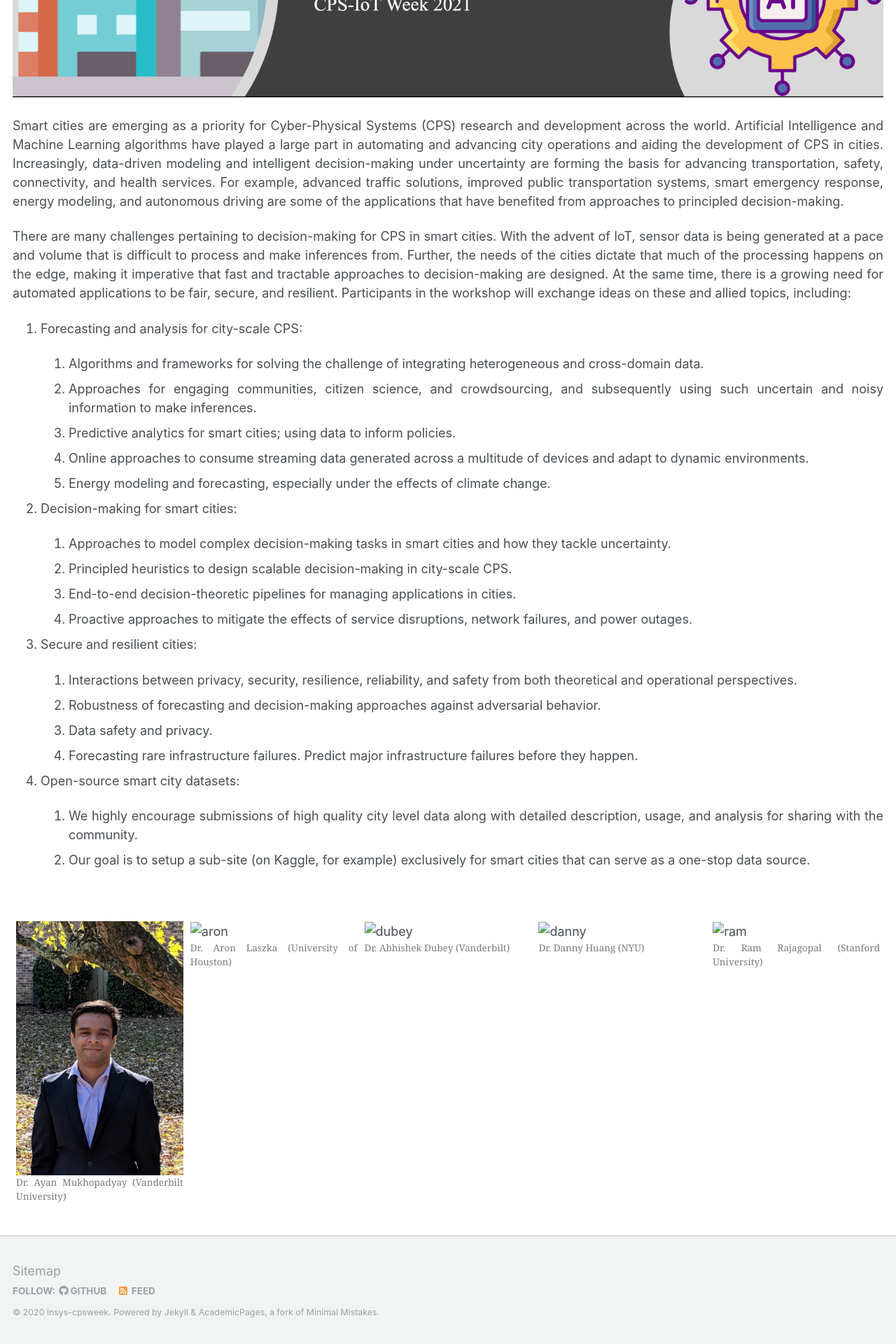
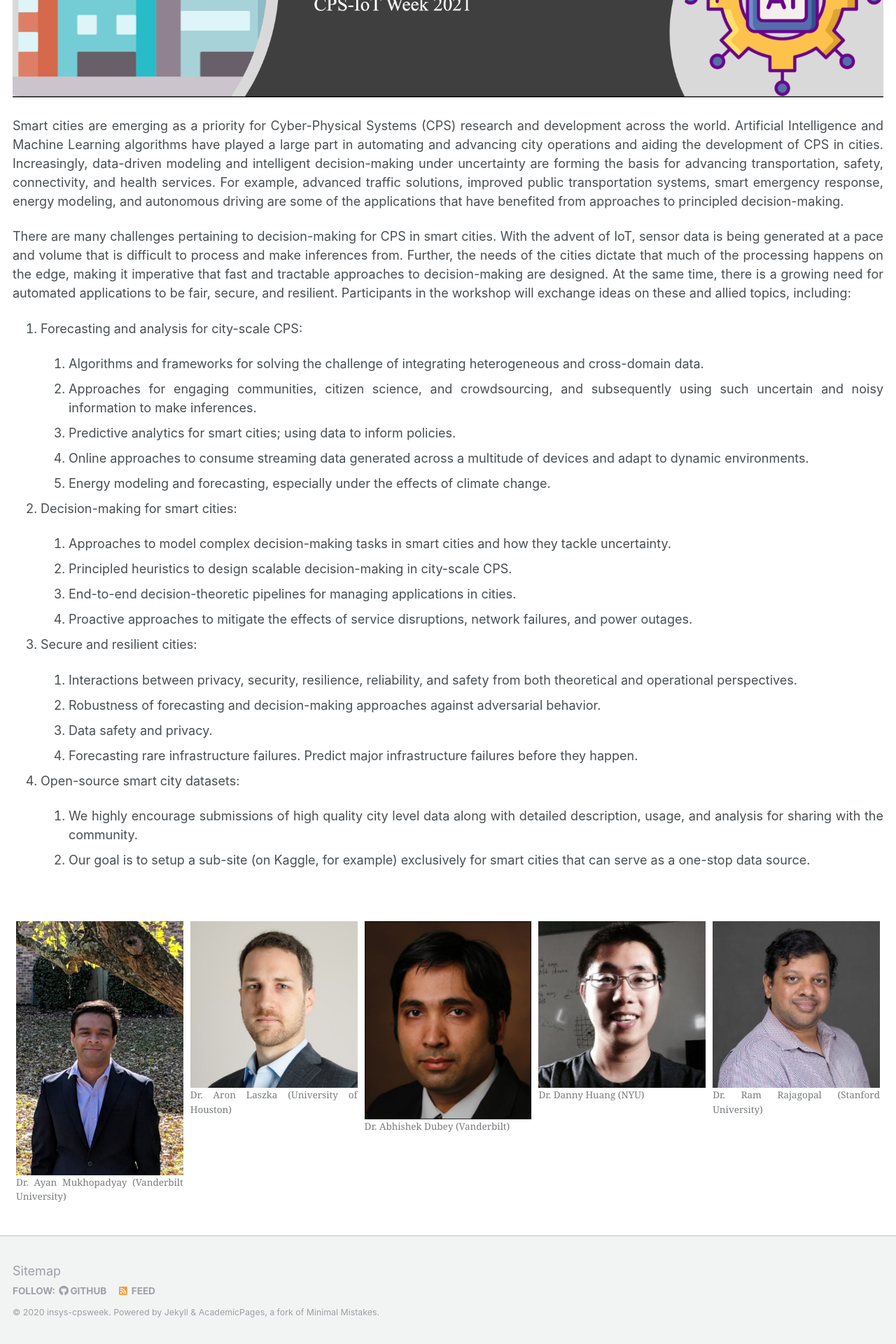
Before and after one commit to insys-cpsweek/insys-cpsweek.github.io, a Jekyll site: the page built from _pages/about.md, in a window 1280 px wide. Shown: the part 695-2615 px from the top of the page at 70% size. Built offline with Jekyll 4.4.1, drawn with Linux system fonts in a browser that asks for light colours.

Commit message:
added image path

```diff
--- a/_pages/about.md
+++ b/_pages/about.md
@@ -56,19 +56,19 @@ There are many challenges pertaining to decision-making for CPS in smart cities.
     <figcaption>Dr. Ayan Mukhopadyay (Vanderbilt University)</figcaption>
   </div>
   <div class="column">
-    <img src="laszka.jpg" alt="aron" style="width:100%" text-align="center">
+    <img src="images/laszka.jpg" alt="aron" style="width:100%" text-align="center">
     <figcaption>Dr. Aron Laszka (University of Houston)</figcaption>
   </div>
   <div class="column">
-    <img src="dubey.jpg" alt="dubey" style="width:100%" text-align="center">
+    <img src="images/dubey.jpg" alt="dubey" style="width:100%" text-align="center">
     <figcaption>Dr. Abhishek Dubey (Vanderbilt)</figcaption>
   </div>
   <div class="column">
-    <img src="danny.jpg" alt="danny" style="width:100%" text-align="center">
+    <img src="images/danny.jpg" alt="danny" style="width:100%" text-align="center">
     <figcaption>Dr. Danny Huang (NYU)</figcaption>
   </div>
   <div class="column">
-    <img src="ram.jpg" alt="ram" style="width:100%" text-align="center">
+    <img src="images/ram.jpg" alt="ram" style="width:100%" text-align="center">
       <figcaption>Dr. Ram Rajagopal (Stanford University)</figcaption>
   </div>
 </div>
```
